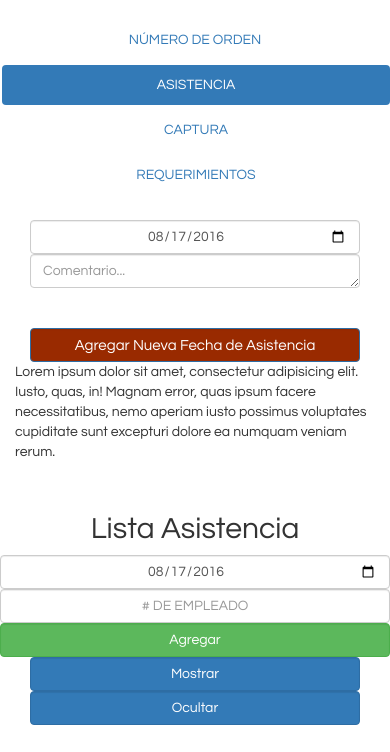
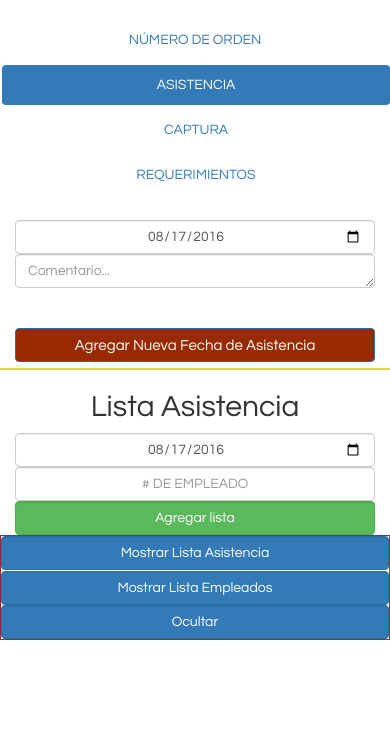
Before and after one commit to danieldec/SIMA, a PHP site: page /php/produccion/index.php in a window 390 px wide. Shown: the part 92-844 px from the top of the page. Run offline with PHP 8.4, Linux system fonts and the light colour scheme; the visitor is signed in with stand-in values (Sample User, id 1); tables that the repository leaves empty or names only in its code hold one stand-in row (values such as "Sample post").

Commit message:
trabajando con la pestaña asistencia

```diff
--- a/www/css/produccion.css
+++ b/www/css/produccion.css
@@ -43,3 +43,24 @@ div>a+strong{
 #inpNumEmpAsis{
   text-transform: uppercase;
 }
+/*#colPrim{
+  border: 5px solid rgb(122, 226, 65);
+}*/
+#colSeg{
+  border: 1px solid #982e2e;
+}
+#colPrim>div:first-child {
+  border-bottom: 2px solid rgb(231, 211, 73);
+  padding-bottom: 6px;
+}
+#divMERR,#divME{
+  margin-bottom: 0px;
+}
+#strIdEmp{
+  color: #0a55d5;
+  font-size: 16px;
+}
+/* seleccionar la segunda columna de la tablaListaEmpleados
+#tablaListaEmpleados tr>td:nth-of-type(2){
+  color: rgb(193, 13, 40);
+}*/
--- a/www/php/produccion/asistencia.php
+++ b/www/php/produccion/asistencia.php
@@ -4,6 +4,7 @@
     session_start();
   }
   if ($_SERVER['REQUEST_METHOD']=="POST") {
+    //este .post es llama desde el archivo produccion.js en la línea 206
     if (isset($_POST['pFechAsis'])) {
       $fechaAsis=$_POST['pFechAsis'];
       $comentAsis=$_POST['pComentAsis'];
@@ -16,7 +17,8 @@
       echo "Exito";
       $conexion->close();
       exit();
-    }
+    }//fin del if $_POST['pFechAsis'])
+    //este .post es llama desde el archivo produccion.js en la línea 268
     if (isset($_POST['pInpFeAsis'])&&isset($_POST['pInpNumEmp'])&&isset($_POST['pHoy'])) {
       $error="";
       $inpFeAsis=$_POST['pInpFeAsis'];
@@ -31,10 +33,10 @@
         $resultado=$conexion->query($consulta);
         if (!$resultado) {
           //verificamos el tipo de error que nos arroja al momento de insertar un empleado
-          $error= "Error:(".$conexion->errno.")".$conexion->error;
+          $error= "EError:(".$conexion->errno.")".$conexion->error;
           //si el número de error es igual a 1452 quiere decir que no existe el número de empleado en la base de datos o es incorrecto el número de empleado que ingreso
           if ($conexion->errno==1452) {
-            $error="Número de empleado o Fecha Asistencia No Existe";
+            $error="EEl Número de empleado o la de Fecha Asistencia No Existe";
             echo $error;
           }else{
             echo $error;
@@ -54,33 +56,38 @@
         $consulta="select concat_ws(' ',e.nombre,e.apellidos) as Nombre, e.idempleados from empleados as e where e.idempleados='$inpNumEmp'";
         $resultado=$conexion->query($consulta);
         if (!$resultado) {
-          echo "Error: (".$conexion->errno.") $conexion->error";
+          echo "EError: (".$conexion->errno.") $conexion->error";
           exit();
         }
-         $fila=$resultado->fetch_array();
-         echo $fila['idempleados']." ". $fila['Nombre'];
         while ($fila=$resultado->fetch_array()) {
-          echo "YA INGRESASTE EL NUM DE EMPLEADO: ".$fila['idempleados']." ".$fila['idempleados']." ".$fila['Nombre'];
+          echo "EYA INGRESASTE EL NUM DE EMPLEADO: <strong id='strIdEmp'>".$fila['idempleados']."</strong> ".$fila['Nombre'];
         }
       }
 
     }
-  }
+    //este if se genera en la línea 296 del archivo produccion.js
+    if (isset($_POST['pHoy'])and isset($_POST['pBAnBtnMos'])) {
+      $fechaHoy=$_POST['pHoy'];
+      mostrarListaEmpleados($conexion,$fechaHoy);
+    }
+  }//$_SERVER['REQUEST_METHOD']=="POST"
+
+  //Aquí empiezan las funciones
   function asignarEmpleados(){
     echo "<p>Lorem ipsum dolor sit amet, consectetur adipisicing elit. Iusto, quas, in! Magnam error, quas ipsum facere necessitatibus, nemo aperiam iusto possimus voluptates cupiditate sunt excepturi dolore ea numquam veniam rerum.</p>";
   }
   function mostrarListaEmpleados($conexion,$hoy){
-    $consulta="select e.idempleados, concat_ws(' ',e.nombre,e.apellidos) as Nombre,da.iddetalle_asistencia  from detalle_asistencia as da, empleados as e where da.asistencia_fecha='$hoy' and e.idempleados=da.empleados_idempleados order by e.idempleados ASC";
+    $consulta="select e.idempleados, concat_ws(' ',e.nombre,e.apellidos) as Nombre,da.iddetalle_asistencia  from detalle_asistencia as da, empleados as e where da.asistencia_fecha='$hoy' and e.idempleados=da.empleados_idempleados order by da.iddetalle_asistencia ASC";
     $resultado=$conexion->query($consulta);
     //echo "Exito mostrarListaEmpleados".$conexion->client_info." ".$hoy;
     echo "<table class='table table-bordered table-responsive table-condensed table-reflow' id='tablaListaEmpleados'>
-      <caption>Lista de $hoy</caption>
+      <caption>Lista de <strong>$hoy</strong></caption>
       <thead>
         <tr>
           <th>#</th>
           <th># Empleado</th>
           <th>Nombre</th>
-          <th># detalle_asistencia</th>
+          <th># det_asis</th>
           <th>Acción</th>
         </tr>
       </thead>";
--- a/www/php/produccion/index.php
+++ b/www/php/produccion/index.php
@@ -141,8 +141,9 @@
           <!--Aquí empieza el tab de asistencia-->
           <div role="tabpanel" class="tab-pane fade in active" id="divAsistencia">
             <div class="row">
-              <div class="container-fluid">
-                <div class="col-md-6">
+              <div class="container-fluid col-md-12">
+                <div class="col-md-6 container-fluid" id="colPrim">
+                  <div class="row">
                     <div class="col-md-6">
                       <input type="date" class="form-control" name="inpAsistencia" id="inpFechAsis" value="<?php echo $dia ?>"/>
                     </div>
@@ -153,29 +154,35 @@
                       <button type="button" id="btnAsistencia"class="button btn-primary form-control" name="btnAsistencia">Agregar Nueva Fecha de Asistencia</button>
                     </div>
                   </div>
-                <div class="col-md-6" id="divMosLista">
-                  <?php asignarEmpleados()?>
+                  <div class="row">
+                    <div class="col-md-12">
+                      <h2 class="text-center">Lista Asistencia</h2>
+                      <form class="" id="formListAsis"action="#" method="post">
+                        <input type="date" class="form-control" name="inpFeAsis" id="inpFeAsis" required value="<?echo$dia?>">
+                        <input type="text" class="form-control" name="inpNumEmpAsis" id="inpNumEmpAsis" required value="" placeholder="# de empleado">
+                        <input type="submit" class="form-control btn-success" name="inpBtnLista" id="inpBtnLista" value="Agregar lista"/>
+                      </form>
+                      <div id="menListNumOpe">
+
+                      </div>
+                    </div>
+                  </div>
+                </div>
+                <div class="col-md-6 container-fluid" id="colSeg">
+                  <div class="row">
+                    <button type="button" class="btn-primary form-control"name="btnMosLisFecha" id="btnMosLisFecha">Mostrar Lista Asistencia</button>
+                    <div class="col-md-12" id="divMosLista">
+                    </div>
+                  </div>
+                  <div class="row">
+                    <button type="button" class="btn-primary form-control"name="button">Mostrar Lista Empleados</button>
+                    <button type="button" class="btn-primary form-control"name="button">Ocultar</button>
+                  </div>
                 </div>
               </div>
             </div><br>
             <div class="row">
               <div class="col-md-6">
-                <h2 class="text-center">Lista Asistencia</h2>
-                <form class="" id="formListAsis"action="#" method="post">
-                <input type="date" class="form-control" name="inpFeAsis" id="inpFeAsis" required value="<?echo$dia?>">
-                <input type="text" class="form-control" name="inpNumEmpAsis" id="inpNumEmpAsis" required value="" placeholder="# de empleado">
-                <input type="submit" class="form-control btn-success" name="inpBtnLista" id="inpBtnLista" value="Agregar"/>
-              </form>
-              </div>
-              <div class="col-md-6">
-                <div class="col-md-6">
-                  <div class="col-md-6">
-                    <button type="button" class="btn-primary form-control"name="button">Mostrar</button>
-                  </div>
-                  <div class="col-md-6">
-                    <button type="button" class="btn-primary form-control"name="button">Ocultar</button>
-                  </div>
-                </div>
               </div>
             </div>
             <!-- Aquí termina el row -->
--- /dev/null
+++ b/www/public/query/query.txt
@@ -0,0 +1,3 @@
+Este query se utilizo en el archivo de asistencia.php en la función mostrarListaEmpleados() en la línea 73
+SELECT e.idempleados, concat_ws(' ',e.nombre,e.apellidos) as Nombre,da.iddetalle_asistencia  from detalle_asistencia as da, empleados as e where da.asistencia_fecha='2016-08-12' and e.idempleados=da.empleados_idempleados ORDER by e.idempleados ASC
+$consulta="select e.idempleados, concat_ws(' ',e.nombre,e.apellidos) as Nombre,da.iddetalle_asistencia  from detalle_asistencia as da, empleados as e where da.asistencia_fecha='$hoy' and e.idempleados=da.empleados_idempleados order by da.iddetalle_asistencia ASC";
```
Also changed, not shown: www/js/produccion.js (+63 -3 lines). Lines whose indentation alone changed are shown as unchanged.
